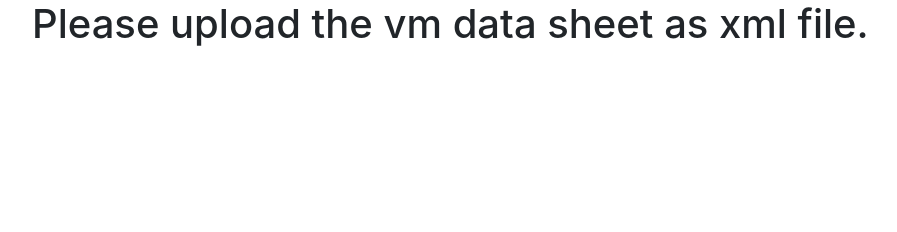
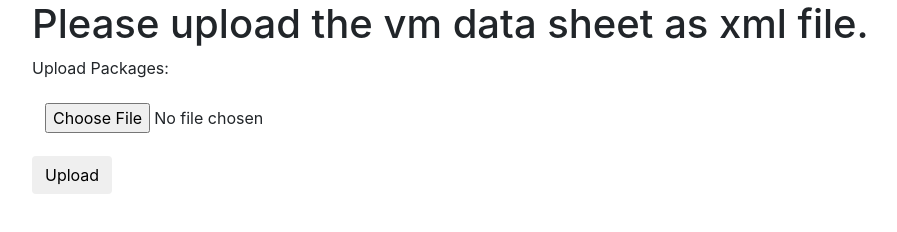
Before and after one commit to sue-hntr/matchmatchphilly, a plain HTML site: page templates/getvm.html in a window 1280 px wide. Shown: the whole page, without its empty margins (53-950 px from the left). Drawn offline with nearby package versions, Linux system fonts and the light colour scheme.

Commit message:
vm-submit-button

```diff
--- a/templates/getvm.html
+++ b/templates/getvm.html
@@ -12,7 +12,13 @@
       <div class="container">
         <div id="transfer">
           <p class="h1">Please upload the vm data sheet as xml file.</p>
-
+          <form id="package_form" action="" method="POST">
+            <div>
+              <p>Upload Packages:</p>
+              <p><input id="upload_button" type="file" class="btn btn-default btn-xs" name="file"></p>
+              <p><input id="submit_button" type="submit" class="btn" value="Upload">
+            </div>
+          </form>
           </p>
         </div> <!-- close transfer -->
     </div> <!-- close container -->
```
